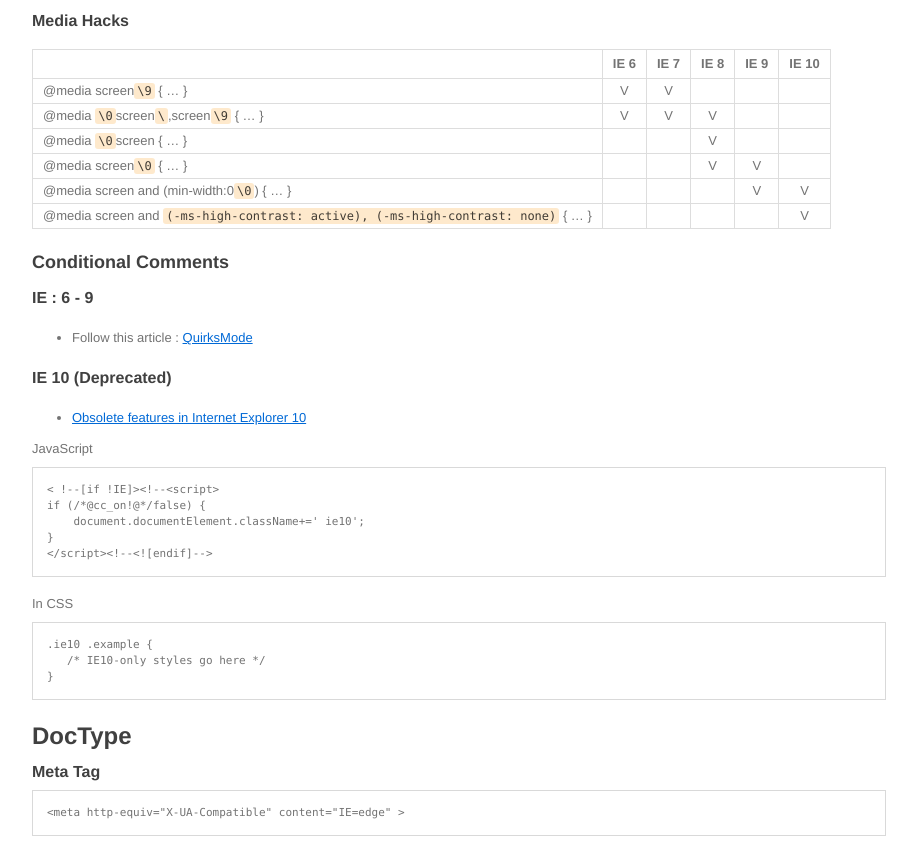
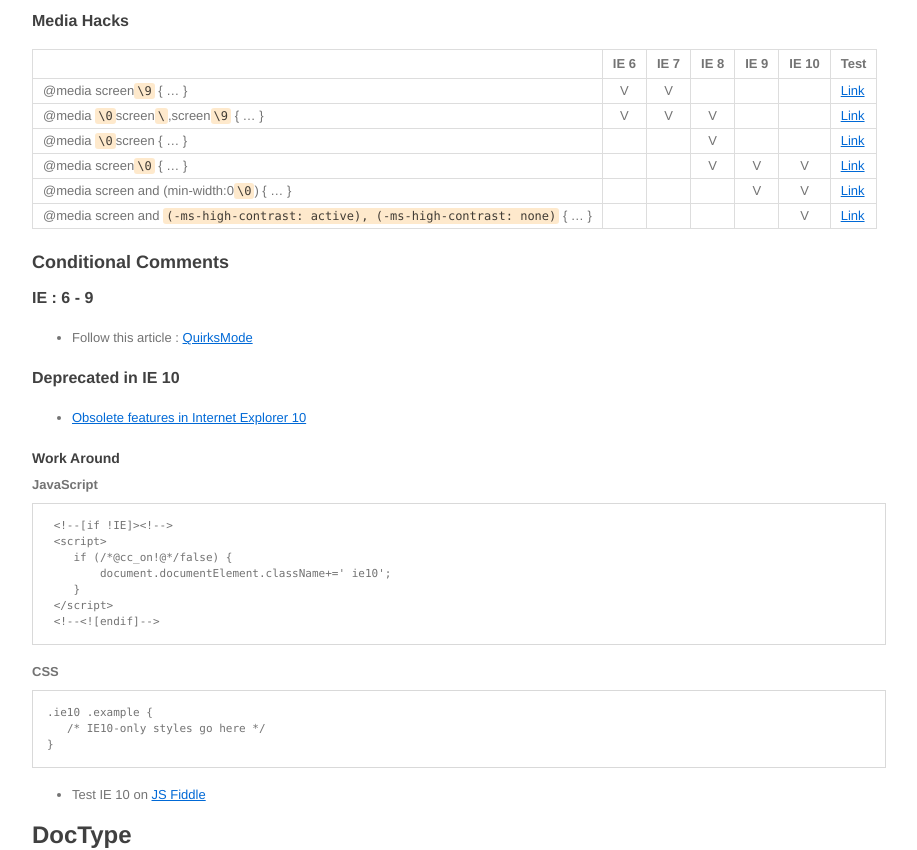
Before and after one commit to ryanhanwu/IE-Hacks, a plain HTML site: page index.html in a window 1280 px wide. Shown: the part 880-1730 px from the top of the page, without its empty margins (181-1098 px from the left). Drawn offline with Linux system fonts and the light colour scheme.

Commit message:
add media hacks test

```diff
--- a/index.html
+++ b/index.html
@@ -348,6 +348,7 @@ pre code {
 <th align="center">IE 8 </th>
 <th align="center">IE 9 </th>
 <th align="center">IE 10</th>
+<th> Test </th>
 </tr>
 </thead>
 <tbody>
@@ -358,14 +359,16 @@ pre code {
 <td align="center">     </td>
 <td align="center">     </td>
 <td align="center">     </td>
+<td> <a href="[Link](http://jsfiddle.net/theryanwu/QTZkV/3/">Link</a>  </td>
 </tr>
 <tr>
 <td align="left"> @media <code>\0</code>screen<code>\</code>,screen<code>\9</code> { … }  </td>
 <td align="center"> V   </td>
 <td align="center">  V  </td>
-<td align="center"> V   </td>
+<td align="center"> V  </td>
 <td align="center">     </td>
 <td align="center">     </td>
+<td>  <a href="http://jsfiddle.net/theryanwu/QTZkV/3/">Link</a></td>
 </tr>
 <tr>
 <td align="left"> @media <code>\0</code>screen { … }    </td>
@@ -374,6 +377,7 @@ pre code {
 <td align="center">  V  </td>
 <td align="center">     </td>
 <td align="center">     </td>
+<td> <a href="http://jsfiddle.net/theryanwu/HWrUV/7/">Link</a></td>
 </tr>
 <tr>
 <td align="left"> @media screen<code>\0</code> { … }    </td>
@@ -381,15 +385,17 @@ pre code {
 <td align="center">     </td>
 <td align="center">  V  </td>
 <td align="center">  V  </td>
-<td align="center">     </td>
+<td align="center">  V  </td>
+<td> <a href="http://jsfiddle.net/theryanwu/HWrUV/7/">Link</a> </td>
 </tr>
 <tr>
 <td align="left"> @media screen and (min-width:0<code>\0</code>) { … } </td>
 <td align="center"> </td>
 <td align="center"> </td>
-<td align="center"> </td>
+<td align="center">  </td>
 <td align="center"> V </td>
 <td align="center"> V </td>
+<td> <a href="http://jsfiddle.net/theryanwu/HWrUV/7/">Link</a> </td>
 </tr>
 <tr>
 <td align="left"> @media screen and <code>(-ms-high-contrast: active), (-ms-high-contrast: none)</code> { … } </td>
@@ -398,6 +404,7 @@ pre code {
 <td align="center"> </td>
 <td align="center">  </td>
 <td align="center"> V </td>
+<td> <a href="http://jsfiddle.net/theryanwu/BwzRR/">Link</a></td>
 </tr>
 </tbody>
 </table>
@@ -412,28 +419,37 @@ pre code {
 </ul>
 
 
-<h4>IE 10 (Deprecated)</h4>
+<h4>Deprecated in IE 10</h4>
 
 <ul>
 <li><a href="http://msdn.microsoft.com/en-us/library/ie/hh801218(v=vs.85).aspx">Obsolete features in Internet Explorer 10</a></li>
 </ul>
 
 
-<p>JavaScript</p>
+<h5>Work Around</h5>
 
-<pre><code>&lt; !--[if !IE]&gt;&lt;!--&lt;script&gt;
-if (/*@cc_on!@*/false) {
-    document.documentElement.className+=' ie10';
-}
-&lt;/script&gt;&lt;!--&lt;![endif]--&gt;
+<p><strong>JavaScript</strong></p>
+
+<pre><code> &lt;!--[if !IE]&gt;&lt;!--&gt;
+ &lt;script&gt;
+    if (/*@cc_on!@*/false) {
+        document.documentElement.className+=' ie10';
+    }
+ &lt;/script&gt;
+ &lt;!--&lt;![endif]--&gt;
 </code></pre>
 
-<p>In CSS</p>
+<p><strong>CSS</strong></p>
 
 <pre><code>.ie10 .example {
    /* IE10-only styles go here */
 }
 </code></pre>
+
+<ul>
+<li>Test IE 10 on <a href="http://jsfiddle.net/theryanwu/UE6xd/">JS Fiddle</a></li>
+</ul>
+
 
 <h2>DocType</h2>
 
@@ -507,6 +523,8 @@ if (/*@cc_on!@*/false) {
 <h2>Useful Development Tools</h2>
 
 <ul>
+<li><a href="http://jsbin.com/">JS Bin</a></li>
+<li><a href="http://jsfiddle.net/">JS Fiddle</a></li>
 <li><a href="http://www.my-debugbar.com/wiki/IETester/HomePage">IE Tester</a></li>
 <li><a href="http://finalbuilds.com/iecollection.htm">IE Collection</a></li>
 <li><a href="http://browsershots.org/">Browser Shots</a></li>
```
Also changed, not shown: 1 other file.
